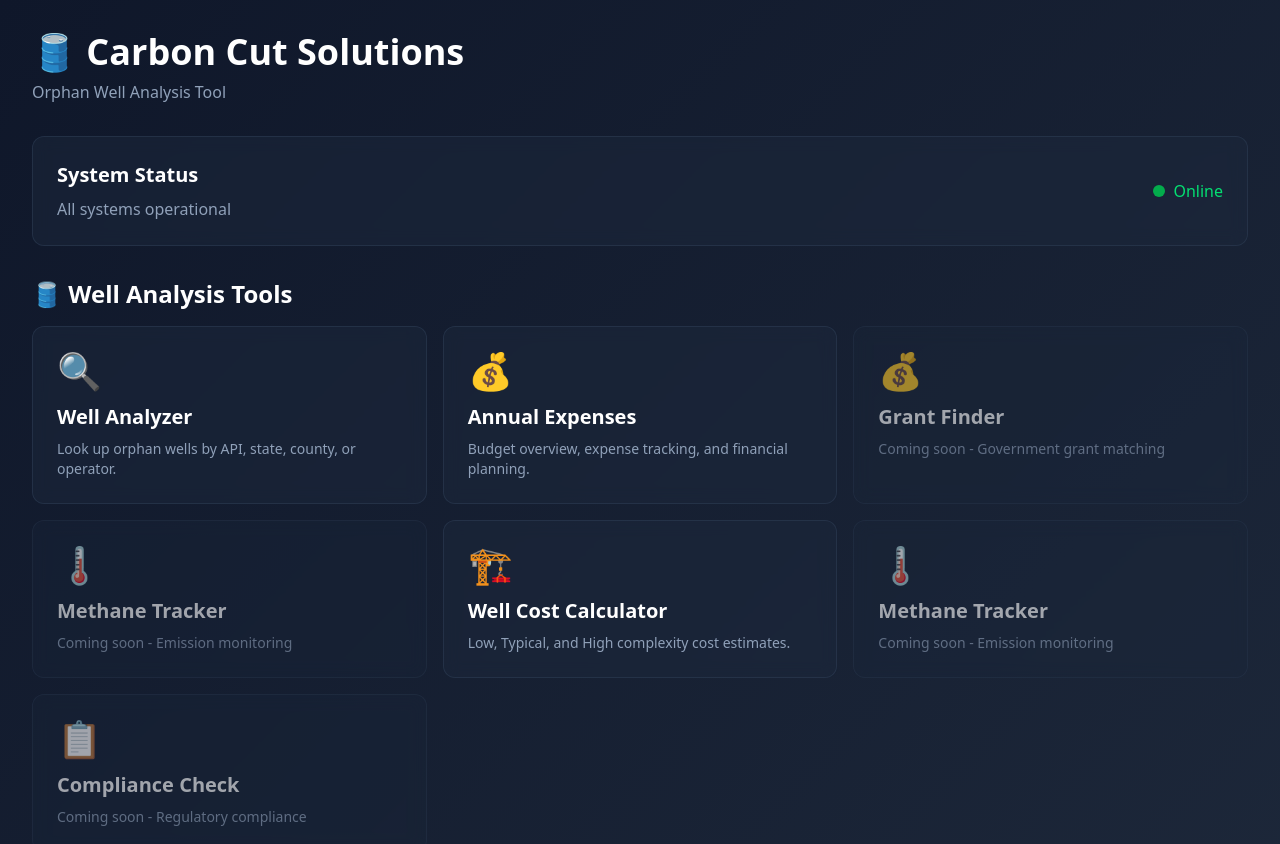
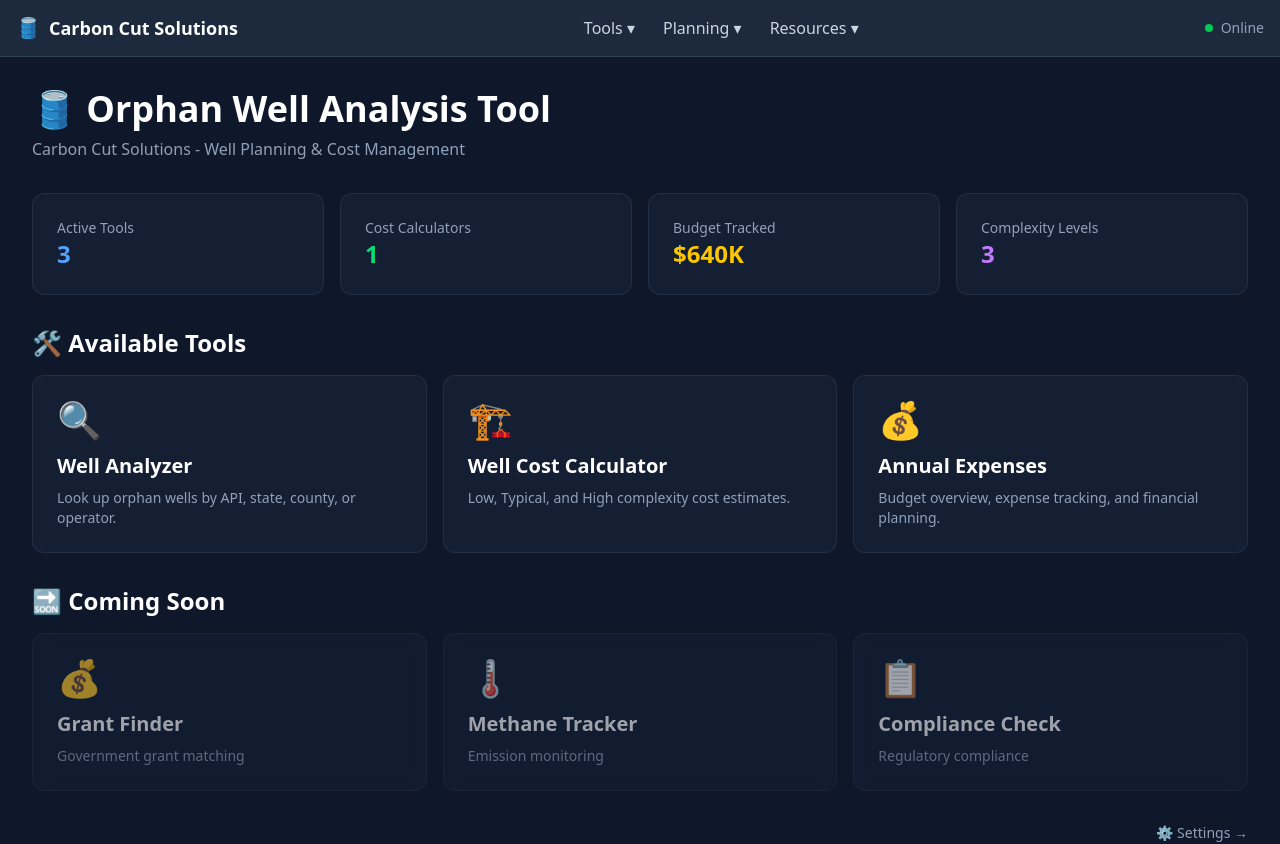
Before and after one commit to AAN2793/orphan-well-dashboard, a Next.js app: page / in a window 1280 px wide. Shown: the top 844 px of the page. Built offline with nearby package versions, Linux system fonts and the light colour scheme.

Commit message:
Add navigation toolbar with dropdowns - Tools, Planning, Resources

```diff
--- a/pages/index.js
+++ b/pages/index.js
@@ -1,7 +1,26 @@
 import Head from 'next/head'
 import Link from 'next/link'
+import { useState } from 'react'
 
 export default function Home() {
+  const [dropdown, setDropdown] = useState(null)
+
+  const navItems = {
+    'Tools': [
+      { name: '🔍 Well Analyzer', href: '/orphan-well', desc: 'Look up orphan wells' },
+      { name: '🏗️ Well Cost Calculator', href: '/well-cost', desc: 'Cost estimates by complexity' },
+      { name: '💰 Annual Expenses', href: '/expenses', desc: 'Budget & expense tracking' },
+    ],
+    'Planning': [
+      { name: '📋 Project Templates', href: '/templates', desc: 'Coming soon' },
+      { name: '📊 Cost Analysis', href: '/analysis', desc: 'Coming soon' },
+    ],
+    'Resources': [
+      { name: '📁 Documents', href: '/documents', desc: 'Coming soon' },
+      { name: '🔗 External Links', href: '/links', desc: 'Coming soon' },
+    ],
+  }
+
   return (
     <>
       <Head>
@@ -10,39 +29,109 @@ export default function Home() {
         <meta name="viewport" content="width=device-width, initial-scale=1" />
       </Head>
 
-      <div className="min-h-screen p-8">
-        {/* Header */}
-        <header className="mb-8">
-          <h1 className="text-4xl font-bold mb-2">🛢️ Carbon Cut Solutions</h1>
-          <p className="text-slate-400">Orphan Well Analysis Tool</p>
-        </header>
+      <div className="min-h-screen bg-slate-900" onClick={() => setDropdown(null)}>
+        {/* Top Navigation Bar */}
+        <nav className="bg-slate-800 border-b border-slate-700 sticky top-0 z-50">
+          <div className="max-w-7xl mx-auto px-4">
+            <div className="flex items-center justify-between h-14">
+              {/* Logo */}
+              <div className="flex items-center gap-2">
+                <span className="text-xl">🛢️</span>
+                <span className="font-bold text-lg">Carbon Cut Solutions</span>
+              </div>
 
-        {/* Status Card */}
-        <div className="card mb-8">
-          <div className="flex items-center justify-between">
-            <div>
-              <h2 className="text-xl font-semibold mb-2">System Status</h2>
-              <p className="text-slate-400">All systems operational</p>
+              {/* Nav Links */}
+              <div className="flex items-center gap-1">
+                {Object.entries(navItems).map(([label, items]) => (
+                  <div
+                    key={label}
+                    className="relative"
+                    onClick={(e) => { e.stopPropagation(); setDropdown(dropdown === label ? null : label); }}
+                  >
+                    <button className="px-3 py-2 text-slate-300 hover:text-white hover:bg-slate-700 rounded-lg transition-colors text-sm md:text-base">
+                      {label} ▾
+                    </button>
+
+                    {dropdown === label && (
+                      <div
+                        className="absolute top-full right-0 mt-1 w-56 bg-slate-800 border border-slate-700 rounded-lg shadow-xl py-2 max-h-64 overflow-y-auto z-50"
+                      >
+                        {items.map((item, idx) => (
+                          <a
+                            key={idx}
+                            href={item.href}
+                            className="block px-4 py-2 hover:bg-slate-700 transition-colors"
+                          >
+                            <div className="font-medium text-white text-sm md:text-base">{item.name}</div>
+                            {item.desc && <div className="text-xs text-slate-400">{item.desc}</div>}
+                          </a>
+                        ))}
                       </div>
-            <div className="flex items-center gap-2">
-              <span className="w-3 h-3 bg-green-500 rounded-full animate-pulse"></span>
-              <span className="text-green-400">Online</span>
+                    )}
+                  </div>
+                ))}
+              </div>
+
+              {/* Status */}
+              <div className="flex items-center gap-2 text-sm hidden md:flex">
+                <span className="w-2 h-2 bg-green-500 rounded-full animate-pulse"></span>
+                <span className="text-slate-400">Online</span>
               </div>
             </div>
           </div>
+        </nav>
 
-        {/* Orphan Well Tools */}
-        <h2 className="text-2xl font-bold mb-4">🛢️ Well Analysis Tools</h2>
+        {/* Main Content */}
+        <main className="max-w-7xl mx-auto p-4 md:p-8" onClick={(e) => e.stopPropagation()}>
+          {/* Header */}
+          <header className="mb-8">
+            <h1 className="text-3xl md:text-4xl font-bold mb-2">🛢️ Orphan Well Analysis Tool</h1>
+            <p className="text-slate-400">Carbon Cut Solutions - Well Planning & Cost Management</p>
+          </header>
+
+          {/* Quick Stats */}
+          <div className="grid grid-cols-2 md:grid-cols-4 gap-2 md:gap-4 mb-8">
+            <div className="card">
+              <p className="text-slate-400 text-xs md:text-sm">Active Tools</p>
+              <p className="text-xl md:text-2xl font-bold text-blue-400">3</p>
+            </div>
+            <div className="card">
+              <p className="text-slate-400 text-xs md:text-sm">Cost Calculators</p>
+              <p className="text-xl md:text-2xl font-bold text-green-400">1</p>
+            </div>
+            <div className="card">
+              <p className="text-slate-400 text-xs md:text-sm">Budget Tracked</p>
+              <p className="text-xl md:text-2xl font-bold text-yellow-400">$640K</p>
+            </div>
+            <div className="card">
+              <p className="text-slate-400 text-xs md:text-sm">Complexity Levels</p>
+              <p className="text-xl md:text-2xl font-bold text-purple-400">3</p>
+            </div>
+          </div>
+
+          {/* Tools Grid */}
+          <h2 className="text-2xl font-bold mb-4">🛠️ Available Tools</h2>
           <div className="grid grid-cols-1 md:grid-cols-2 lg:grid-cols-3 gap-4 mb-8">
 
-          {/* Primary Well Analyzer */}
+            {/* Well Analyzer */}
             <Link href="/orphan-well" className="card hover:border-blue-500/50 transition-all group">
               <div className="text-4xl mb-3">🔍</div>
               <h3 className="text-xl font-semibold mb-2 group-hover:text-blue-400 transition-colors">
-              Well Analyzer</h3>
-
+                Well Analyzer
+              </h3>
               <p className="text-slate-400 text-sm">
                 Look up orphan wells by API, state, county, or operator.
+              </p>
+            </Link>
+
+            {/* Well Cost Calculator */}
+            <Link href="/well-cost" className="card hover:border-yellow-500/50 transition-all group">
+              <div className="text-4xl mb-3">🏗️</div>
+              <h3 className="text-xl font-semibold mb-2 group-hover:text-yellow-400 transition-colors">
+                Well Cost Calculator
+              </h3>
+              <p className="text-slate-400 text-sm">
+                Low, Typical, and High complexity cost estimates.
               </p>
             </Link>
 
@@ -50,72 +139,49 @@ export default function Home() {
             <Link href="/expenses" className="card hover:border-green-500/50 transition-all group">
               <div className="text-4xl mb-3">💰</div>
               <h3 className="text-xl font-semibold mb-2 group-hover:text-green-400 transition-colors">
-              Annual Expenses</h3>
+                Annual Expenses
+              </h3>
               <p className="text-slate-400 text-sm">
                 Budget overview, expense tracking, and financial planning.
               </p>
             </Link>
+          </div>
 
-          {/* Placeholder - Grant Finder */}
+          {/* Placeholders */}
+          <h2 className="text-2xl font-bold mb-4">🔜 Coming Soon</h2>
+          <div className="grid grid-cols-1 md:grid-cols-2 lg:grid-cols-3 gap-4 mb-8">
             <div className="card opacity-60 cursor-not-allowed">
               <div className="text-4xl mb-3">💰</div>
               <h3 className="text-xl font-semibold mb-2">Grant Finder</h3>
               <p className="text-slate-400 text-sm">
-              Coming soon - Government grant matching
+                Government grant matching
               </p>
             </div>
 
-          {/* Placeholder - Methane Tracker */}
             <div className="card opacity-60 cursor-not-allowed">
               <div className="text-4xl mb-3">🌡️</div>
               <h3 className="text-xl font-semibold mb-2">Methane Tracker</h3>
               <p className="text-slate-400 text-sm">
-              Coming soon - Emission monitoring
+                Emission monitoring
               </p>
             </div>
 
-          {/* Well Cost Calculator */}
-          <Link href="/well-cost" className="card hover:border-yellow-500/50 transition-all group">
-            <div className="text-4xl mb-3">🏗️</div>
-            <h3 className="text-xl font-semibold mb-2 group-hover:text-yellow-400 transition-colors">
-              Well Cost Calculator</h3>
-            <p className="text-slate-400 text-sm">
-              Low, Typical, and High complexity cost estimates.
-            </p>
-          </Link>
-
-          {/* Placeholder - Methane Tracker */}
-          <div className="card opacity-60 cursor-not-allowed">
-            <div className="text-4xl mb-3">🌡️</div>
-            <h3 className="text-xl font-semibold mb-2">Methane Tracker</h3>
-            <p className="text-slate-400 text-sm">
-              Coming soon - Emission monitoring
-            </p>
-          </div>
-
-          {/* Placeholder - Compliance */}
             <div className="card opacity-60 cursor-not-allowed">
               <div className="text-4xl mb-3">📋</div>
               <h3 className="text-xl font-semibold mb-2">Compliance Check</h3>
               <p className="text-slate-400 text-sm">
-              Coming soon - Regulatory compliance
+                Regulatory compliance
               </p>
             </div>
           </div>
 
-        {/* Settings */}
-        <h2 className="text-2xl font-bold mb-4">⚙️ Configuration</h2>
-        <div className="grid grid-cols-1 md:grid-cols-2 lg:grid-cols-3 gap-4 mb-8">
-          <Link href="/settings" className="card hover:border-slate-500/50 transition-all group">
-            <div className="text-4xl mb-3">⚙️</div>
-            <h3 className="text-xl font-semibold mb-2 group-hover:text-slate-400 transition-colors">
-              Settings
-            </h3>
-            <p className="text-slate-400 text-sm">
-              API keys, business info, preferences.
-            </p>
+          {/* Settings Link */}
+          <div className="flex justify-end">
+            <Link href="/settings" className="text-slate-400 hover:text-white text-sm">
+              ⚙️ Settings →
             </Link>
           </div>
+        </main>
       </div>
     </>
   )
```
Lines whose indentation alone changed are shown as unchanged.
